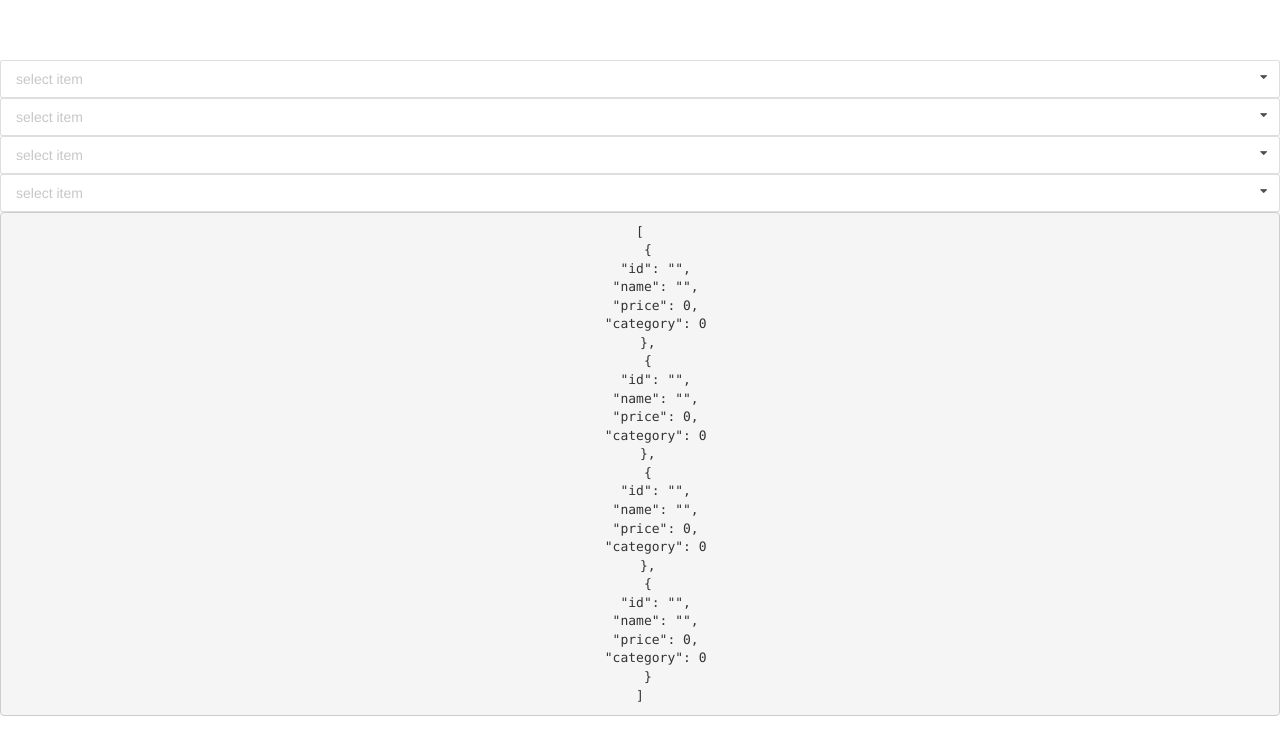
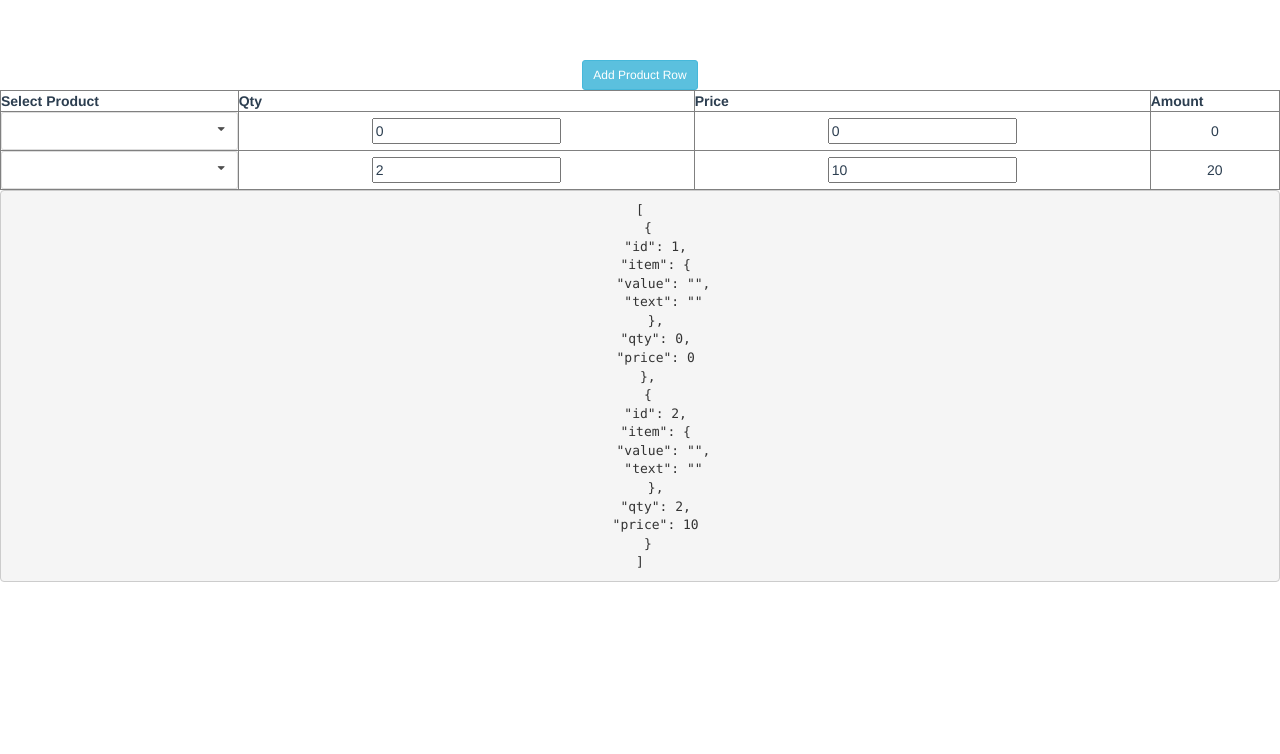
Before and after one commit to limweb/testvueselect, a Vue app: page / in a window 1280 px wide. Shown: the top 754 px of the page. Built offline with nearby package versions, Linux system fonts and the light colour scheme.

Commit message:
modelselect

```diff
--- a/src/components/Hello.vue
+++ b/src/components/Hello.vue
@@ -1,44 +1,83 @@
 <template>
-  <div class="flexbox">
-    <div class="flex-content">
-      <div>
-        <item v-for="(detail,index) in details" v-bind:key="index" v-bind:detail="detail" v-on:select="onSelect"></item>
+  <div>
+    <div class="flexbox">
+      <div class="flex-content">
+        <div>
+          <button type="button" @click="addrow" class="btn btn-info btn-sm">Add Product Row</button>
+        </div>
+
+        <table width="100%" border="1">
+        <thead>
+          <tr>
+            <th>Select Product</th>
+            <th>Qty</th>
+            <th>Price</th>
+            <th>Amount</th>
+          </tr>
+        </thead>
+        <tbody v-for="(detail,index) in details">
+              <tr><td>
+                   <model-select
+                      :options="options"
+                      placeholder="select item"
+                      v-model="details[index].item" >
+                   </model-select>
+              </td>
+              <td><input type="Number" name="qty" v-model="detail.qty" placeholder="" /></td>
+              <td>
+              <input type="Number" name="price" v-model="detail.price" placeholder="" /></td>
+              <td>{{detail.qty * detail.price}}</td>
+            </tr>
+        </tbody>
+        </table>
       </div>
     </div>
-      <pre>{{details}}</pre>
-    </div>
+    <pre>{{details}}</pre>
   </div>
 </template>
 
 <script>
-  // import { ListSelect } from  'vue-search-select'
-  import Item from  './Item.vue'
+  import ModelSelect from './ModelSelect.vue'
 
   export default {
     data () {
       return {
         details:[
-                {id:'', name:'', price:0 ,category: 0 },
-                {id:'', name:'', price:0 ,category: 0 },
-                {id:'', name:'', price:0 ,category: 0 },
-                {id:'', name:'', price:0 ,category: 0 },
-                ],
-        item: {
-          id: '',
-          name: '',
-          category_id: ''
-        }
+          { id:1, item:{   value: '', text: '' },qty:0, price:0 },
+          { id:2, item:{   value: '', text: '' },qty:2, price:10 }
+        ],
+        options: [
+          { value: '1',  text: 'aa' + ' - ' + '1' },
+          { value: '2',  text: 'ab' + ' - ' + '2' },
+          { value: '3',  text: 'bc' + ' - ' + '3' },
+          { value: '4',  text: 'cd' + ' - ' + '4' },
+          { value: '5',  text: 'de' + ' - ' + '5' },
+          { value: '6',  text: 'ef' + ' - ' + '6' },
+          { value: '10', text: 'ef' + ' - ' + '10' },
+          { value: '11', text: 'ef' + ' - ' + '11' },
+          { value: '12', text: 'ef' + ' - ' + '12' },
+          { value: '13', text: 'down case' + ' - ' + 'testcase' },
+          { value: '14', text: 'camel case' + ' - ' + 'testCase' },
+          { value: '15', text: 'Capitalize case' + ' - ' + 'Testcase' },
+          { value: '16', text: 'more a' + ' - ' + '1' },
+          { value: '17', text: 'more a' + ' - ' + '2' },
+          { value: '18', text: 'more a' + ' - ' + '3' },
+          { value: '19', text: 'more a' + ' - ' + '4' },
+          { value: '20', text: 'more a' + ' - ' + '5' },
+          { value: '21', text: 'more a' + ' - ' + '6' },
+          { value: '22', text: 'more a' + ' - ' + '7' },
+          { value: '23', text: 'more a' + ' - ' + '8' },
+          { value: '24', text: 'more a' + ' - ' + '9' }
+        ],
       }
     },
     methods: {
-      onSelect (item,a) {
-        console.log('[onSelect in parent] triggered by @select because of the ".$emit(\'select\')" om child');
-        this.item = item;
-        console.log(this.item);
-      },
+      addrow(){
+        this.details.push({ id:this.details.length+1,item:{   value: '', text: '' }, value: '',text: '',qty:0,price:0})
+      }
     },
     components: {
-      Item
+      ModelSelect
     }
   }
 </script>
--- a/src/components/Item.vue
+++ b/src/components/Item.vue
@@ -26,8 +26,8 @@ export default {
   },
   methods: {
     onSelect (item,a) {
-        console.log('[onSelect in child] trigger @select="function" in parent with arguments.');
-        this.$emit('select', item, a);
+        console.log('---onselect----',this)
+        this.detail = item
       },
   },
   components:{
--- a/src/components/ModelSelect.vue
+++ b/src/components/ModelSelect.vue
@@ -168,7 +168,7 @@
   }
 </script>
 
-<style scoped src="semantic-ui-dropdown/dropdown.css"></style>
+<style scoped src="./dropdown.css"></style>
 <style>
   /* Menu Item Hover */
   .ui.dropdown .menu > .item:hover {
--- a/src/main.js
+++ b/src/main.js
@@ -8,24 +8,6 @@ import router from './router'
 
 Vue.config.productionTip = false
 
-window.bus = new Vue({
-    data () {
-      return {
-        details:[
-                {id:'', name:'', price:0 ,category: 0 },
-                {id:'', name:'', price:0 ,category: 0 },
-                {id:'', name:'', price:0 ,category: 0 },
-                {id:'', name:'', price:0 ,category: 0 },
-                ],
-        item: {
-          id: '',
-          name: '',
-          category_id: ''
-        }
-      }
-    }
-});
-
 /* eslint-disable no-new */
 window.vm = new Vue({
   el: '#app',
```
